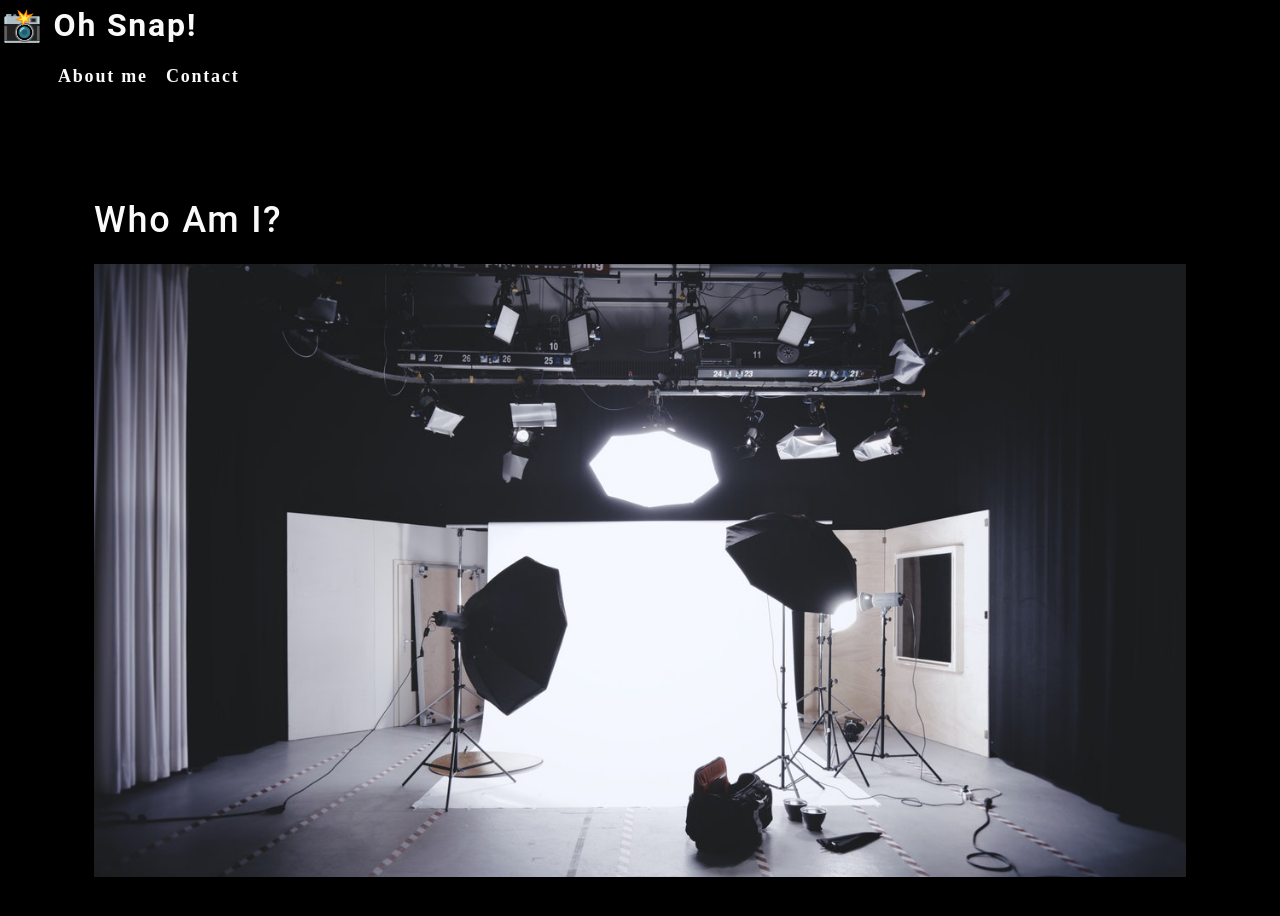
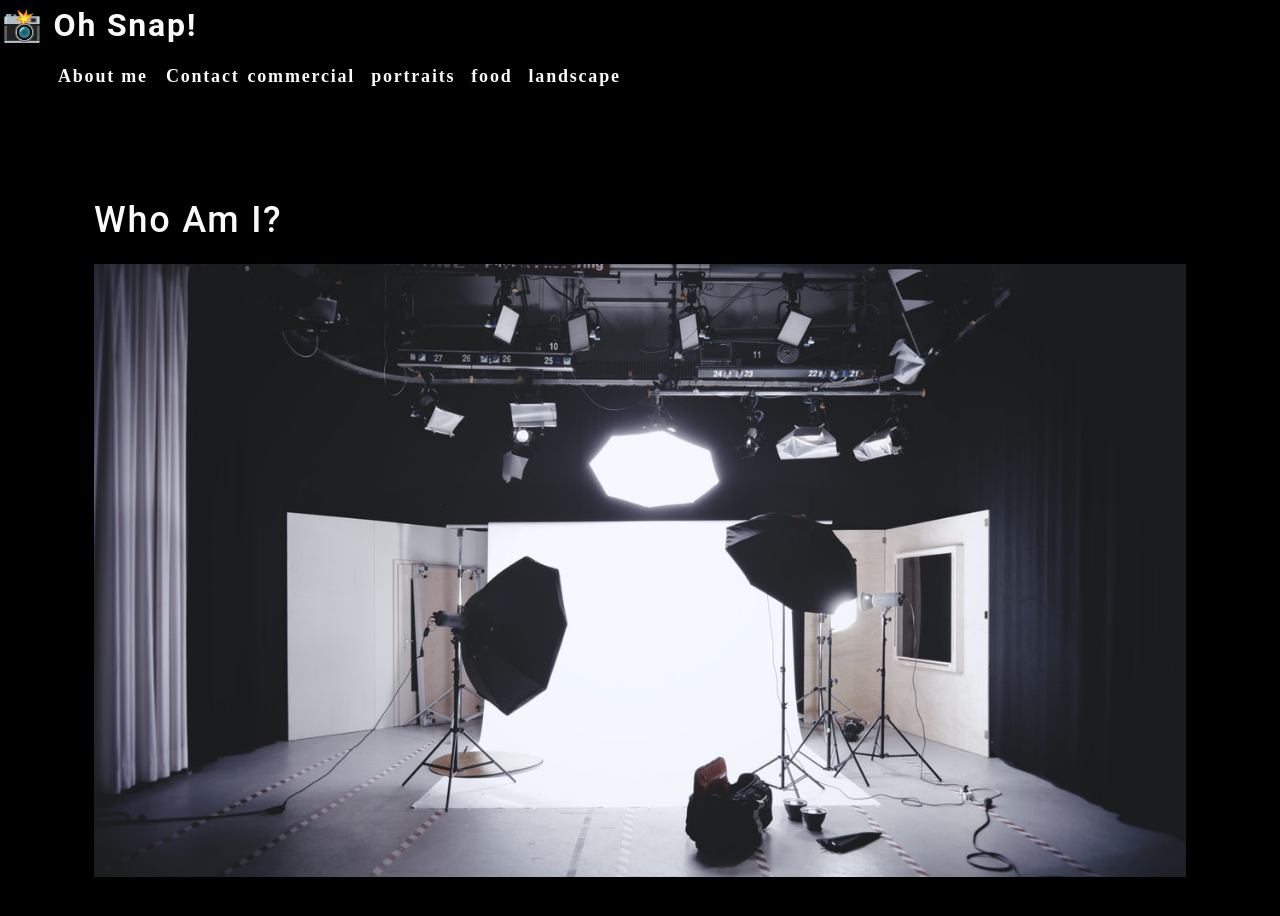
Before and after one commit to violanerd/photo-port, a React (Create React App) app: page / in a window 1280 px wide. Shown: the top 916 px of the page. Built offline with nearby package versions, Linux system fonts and the light colour scheme.

Commit message:
navbar on about

```diff
--- a/src/components/Nav/index.js
+++ b/src/components/Nav/index.js
@@ -1,6 +1,22 @@
 import React from 'react';
 
 function Nav() {
+    const categories = [
+        {
+          name: "commercial",
+          description:
+            "Photos of grocery stores, food trucks, and other commercial projects",
+        },
+        { name: "portraits", description: "Portraits of people in my life" },
+        { name: "food", description: "Delicious delicacies" },
+        {
+          name: "landscape",
+          description: "Fields, farmhouses, waterfalls, and the beauty of nature",
+        },
+      ];
+    function categorySelected(name){
+        console.log(`${name} clicked`)
+    }
     return(
         <header>
             <h2><a href="/">
@@ -15,6 +31,11 @@ function Nav() {
                     <li>
                         <span>Contact</span>
                     </li>
+                    {categories.map((category) => (
+                        <li className='mx-1' key={category.name}>
+                            <span onClick={() => categorySelected(category.name)}>{category.name}</span>
+                        </li>
+                    ))}
                 </ul>
             </nav>
         </header>
```
Also changed, not shown: src/index 2.css (added, +13 -0 lines).
